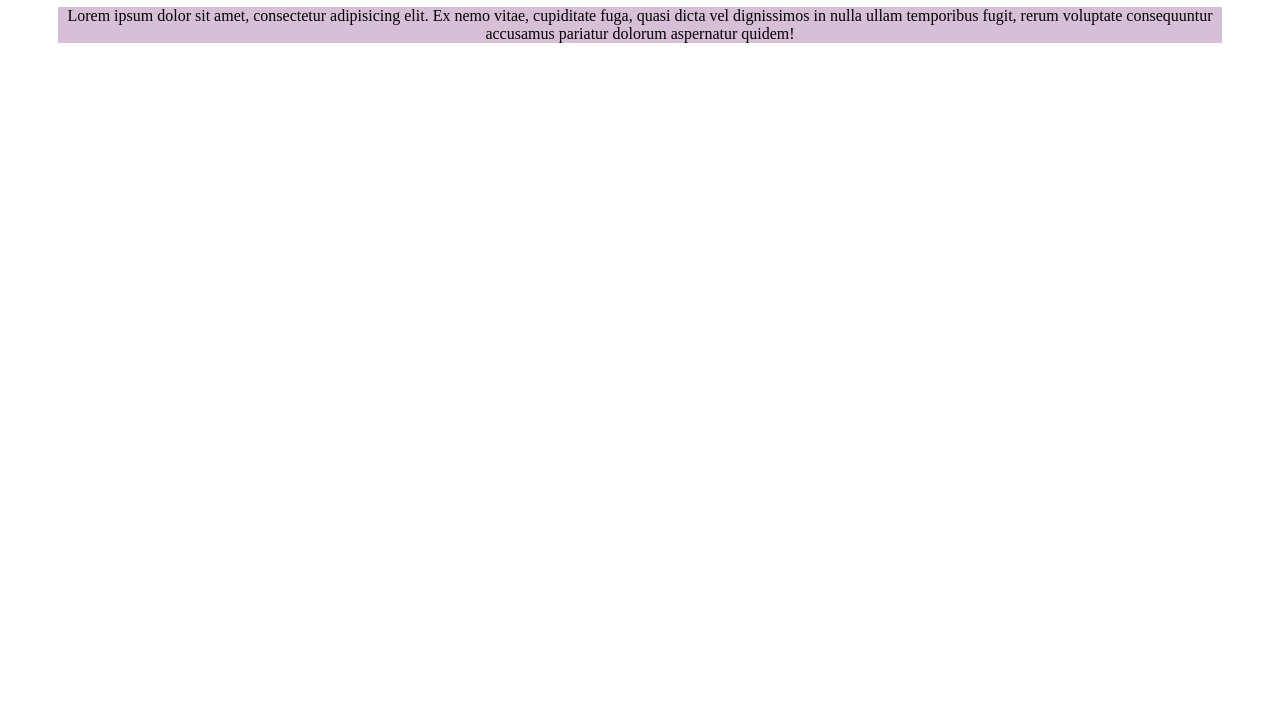
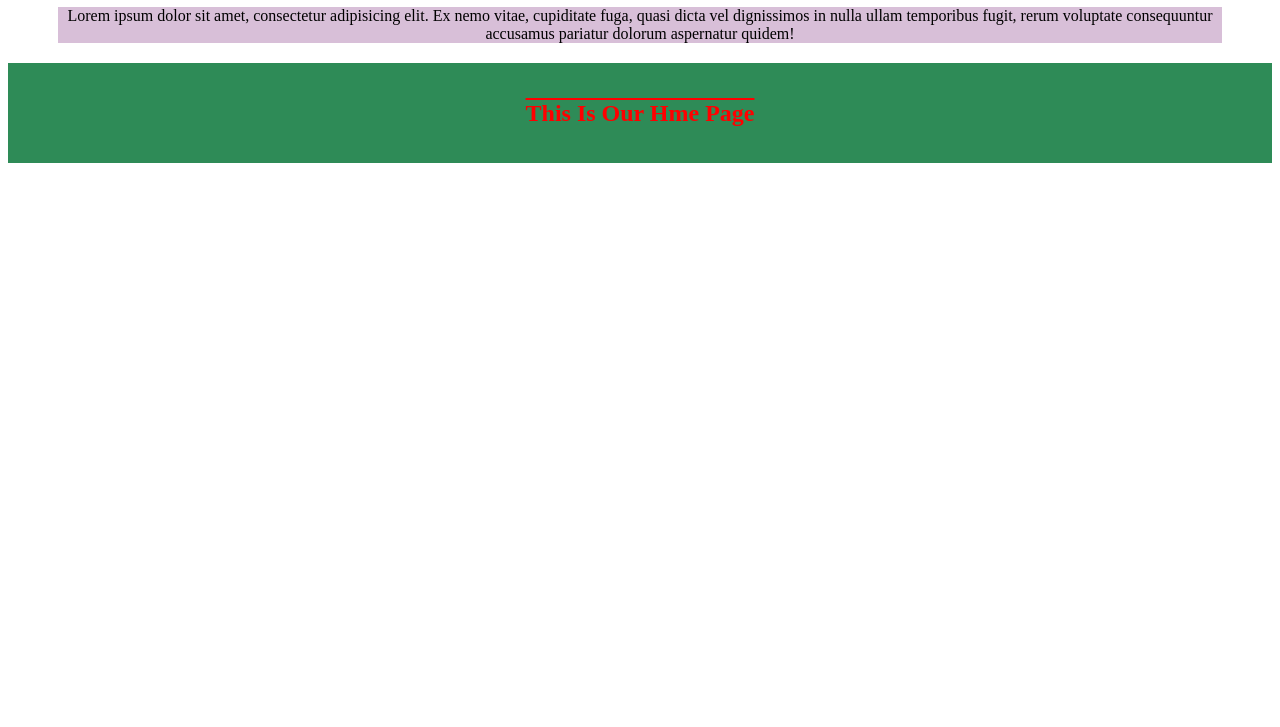
Before and after one commit to mahnoor77147/Project-1, a plain HTML site: page index.html in a window 1280 px wide. Shown: the part 73-800 px from the top of the page. Drawn offline with Linux system fonts and the light colour scheme.

Commit message:
modified

```diff
--- a/index.html
+++ b/index.html
@@ -11,6 +11,8 @@
 
     <p>Lorem ipsum dolor sit amet, consectetur adipisicing elit. Ex nemo vitae, cupiditate fuga, quasi dicta vel dignissimos in nulla ullam temporibus fugit, rerum voluptate consequuntur accusamus pariatur dolorum aspernatur quidem!</p>
 
+    <h2>This Is Our Hme Page</h2>
+
 
     <script src="java.js"></script>
 </body>
--- a/style.css
+++ b/style.css
@@ -9,3 +9,10 @@ p{
     text-align: center;
     margin: 0px 50px 0px 50px;
 }
+h2{
+    background-color: seagreen;
+    color: red;
+    text-align: center;
+    text-decoration: overline;
+    line-height: 100px;
+}
```
